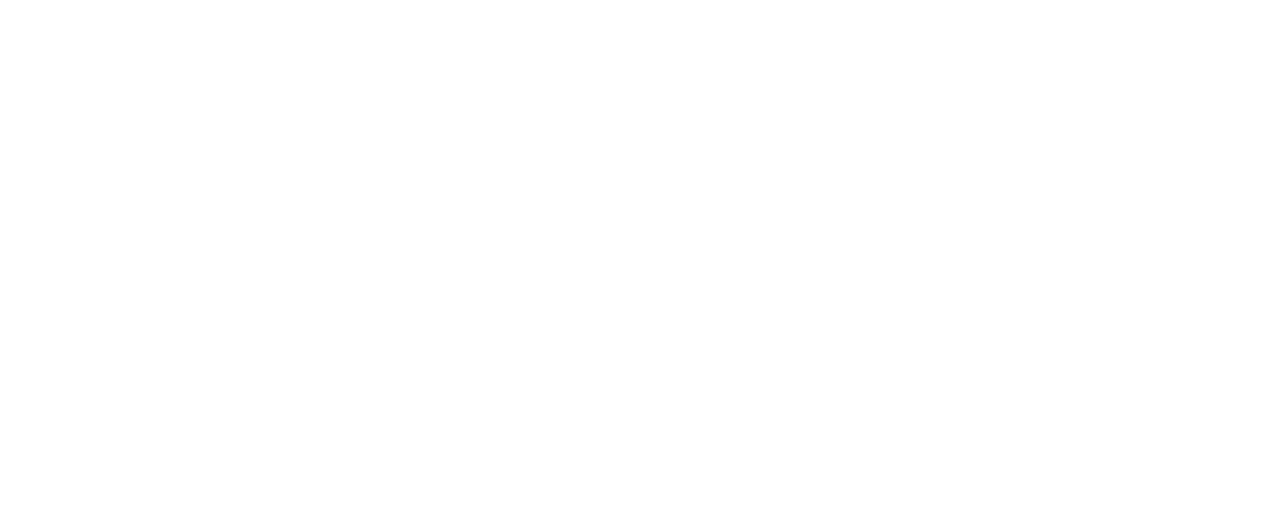
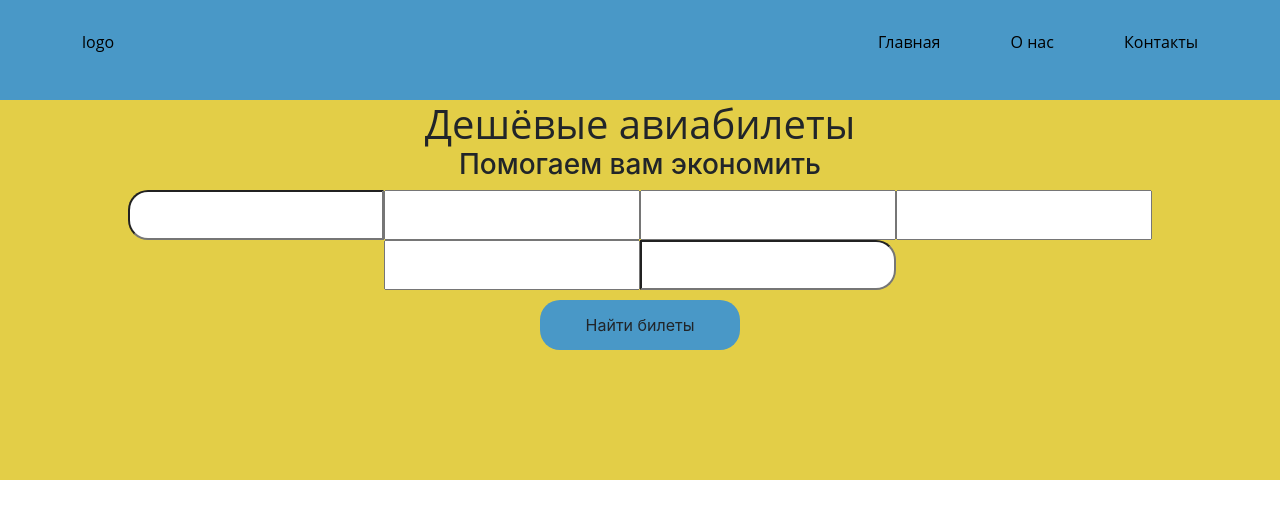
Before and after one commit to 1table/AviaAsia, a React (Create React App) app: page / in a window 1280 px wide. Shown: the top 518 px of the page. Built offline with nearby package versions, Linux system fonts and the light colour scheme.

Commit message:
checkout

```diff
--- a/src/App.js
+++ b/src/App.js
@@ -5,10 +5,12 @@
 
 import Home from './pages/Home/Home';
 import Support from './pages/Support/Support'
+import Header from './pages/Header/Header'
 
 function App() {
   return (
     <div className="App">
+      <Header />
       <Home />
       <Support />
     </div>
--- /dev/null
+++ b/src/pages/Header/Header.css
@@ -0,0 +1,34 @@
+.header {
+    background-color: rgb(73, 152, 199);
+    height: 100px;
+    width: 100%;
+}
+
+.container
+
+.main-block {
+    display: flex;
+    justify-content: space-between;
+}
+
+.logo {
+    margin-top: 30px;
+    text-decoration: none;
+    font-family: 'Open sans';
+    font-size: 400;
+    color: black;
+}
+
+.nav_link {
+    display: flex;
+    justify-content: space-between;
+    margin-top: 30px;
+    width: 320px;
+}
+
+.nav_link-item {
+    text-decoration: none;
+    font-family: 'Open sans';
+    font-size: 400;
+    color: black;
+}
--- /dev/null
+++ b/src/pages/Header/Header.jsx
@@ -0,0 +1,20 @@
+import React from 'react'
+import './Header.css'
+const Header = () => {
+  return (
+    <div className='header'>
+      <div className="container">
+        <div className="main-block">
+        <a href="" className="logo">logo</a>
+        <nav className="nav_link">
+            <a href="#" className="nav_link-item">Главная</a>
+            <a href="#" className="nav_link-item">О нас</a>
+            <a href="#" className="nav_link-item">Контакты</a>
+        </nav>
+        </div>
+      </div>
+    </div>
+  )
+}
+
+export default Header
--- /dev/null
+++ b/src/pages/Home/Home.css
@@ -0,0 +1,49 @@
+.main {
+    background-color: rgb(227, 206, 71);
+    height: 380px;
+}
+
+.text-block {
+    margin: 0 auto;
+}
+
+.first-text {
+    margin: 0 auto;
+    font-family: 'Open sans';
+}
+
+.secon-text {
+    margin: 0 auto;
+}
+
+.change-input1 {
+    height: 50px;
+    border-top-left-radius: 20px;
+    border-bottom-left-radius: 20px;
+}
+
+.change-input {
+    height: 50px;
+}
+
+.change-input2 {
+    height: 50px;
+    border-top-right-radius: 20px;
+    border-bottom-right-radius: 20px;
+}
+
+.btn {
+    margin-top: 10px;
+    height: 50px;
+    width: 200px;
+    border-radius: 20px;
+    background-color: rgb(73, 152, 199) ;
+}
+
+.btn:hover {
+    margin-top: 10px;
+    height: 52px;
+    width: 202px;
+    border-radius: 20px;
+    background-color: rgb(55, 117, 153) ;
+}
--- a/src/pages/Home/Home.jsx
+++ b/src/pages/Home/Home.jsx
@@ -1,10 +1,25 @@
 import React from 'react'
-import './Home.module.css'
-
-function Home() {
+import './Home.css'
+const Home = () => {
   return (
-    <div>
-
+    <div className='main'>
+      <div className="container">
+        <div className="main-block">
+          <div className="text-block">
+          <h1 className='first-text'>Дешёвые авиабилеты</h1>
+          <h3 className=' second-text'>Помогаем вам экономить</h3>
+          <div className="change-block">
+            <span className="change-span"><input type='text' className='change-input1'/></span>
+            <span className="change-span"><input type="text" className='change-input'/></span>
+            <span className="change-span"><input type="text" className='change-input'/></span>
+            <span className="change-span"><input type="text" className='change-input'/></span>
+            <span className="change-span"><input type="text" className='change-input'/></span>
+            <span className="change-span"><input type="text" className='change-input2'/></span>
+          </div>
+          <button className='btn'>Найти билеты</button>
+          </div>
+        </div>
+      </div>
     </div>
   )
 }
```
Also changed, not shown: src/pages/About/about.jsx (added), src/pages/About/about.module.css (added).
